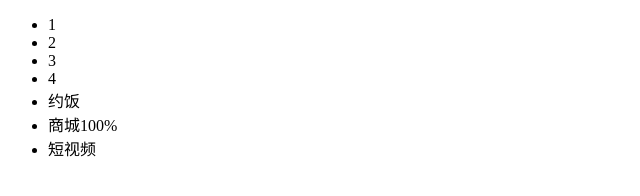
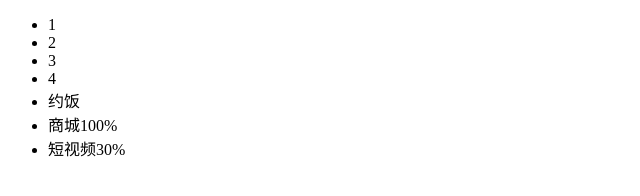
Before and after one commit to boom-sakalaka/GitDemo, a plain HTML site: page index.html in a window 1280 px wide. Shown: the full height of the page, 0-640 px from the left. Drawn offline with Linux system fonts and the light colour scheme.

Commit message:
完成30%

```diff
--- a/index.html
+++ b/index.html
@@ -1,7 +1,7 @@
 <!--
  * @Author: your name
  * @Date: 2021-03-14 22:18:36
- * @LastEditTime: 2021-04-23 20:57:27
+ * @LastEditTime: 2021-04-23 21:00:00
  * @LastEditors: Please set LastEditors
  * @Description: In User Settings Edit
  * @FilePath: \GitDemo\index.html
@@ -47,7 +47,7 @@
     <li>4</li>
     <li>约饭</li>
     <li>商城100%</li>
-    <li>短视频</li>
+    <li>短视频30%</li>
   </ul>
 </body>
 </html>
```
